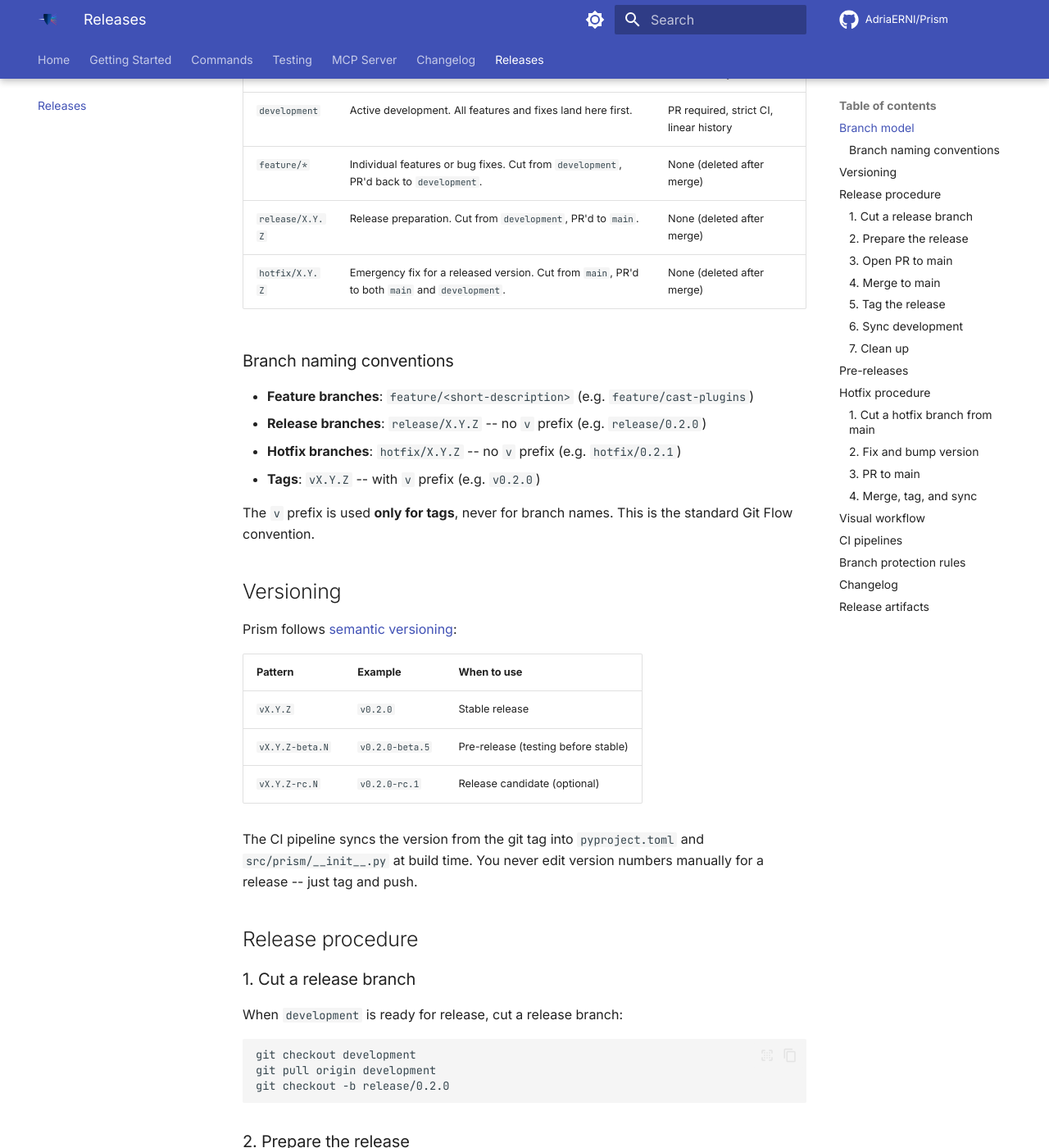
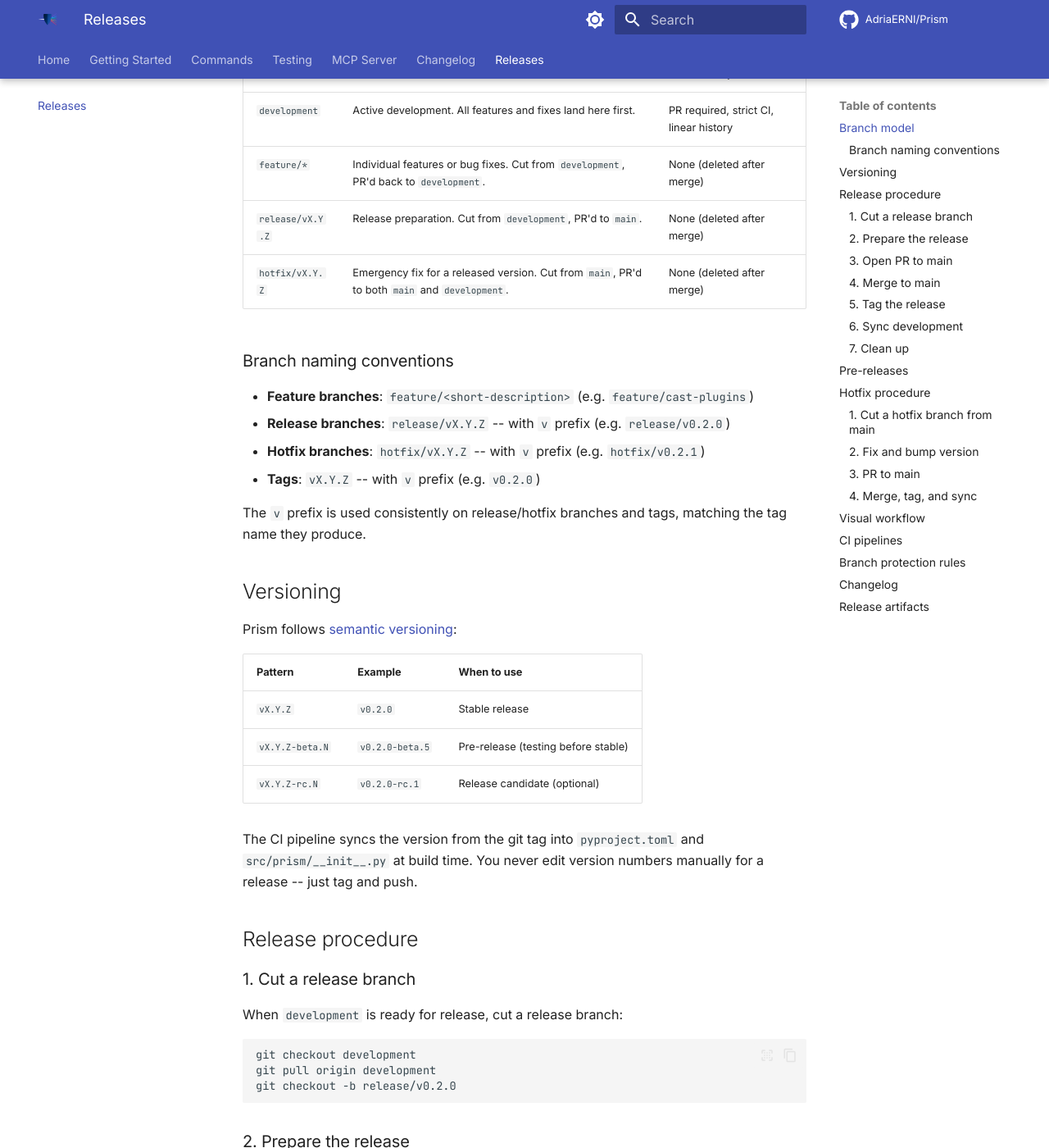
Before and after one commit to AdriaERNI/Prism, an MkDocs documentation site: the page built from docs/releases.md, in a window 1280 px wide and 1400 px high, scrolled down 436 px. Shown: the whole window at 82% size. Built offline with MkDocs 1.6.1 and Material for MkDocs 9.7.7, drawn with Linux system fonts in a browser that asks for light colours; comment, search, counter and statistics services are not loaded; some of the changed text lies outside the part shown.

Commit message:
docs: use release/vX.Y.Z naming convention consistently (v prefix)

````diff
--- a/docs/releases.md
+++ b/docs/releases.md
@@ -13,18 +13,18 @@ and the CI pipeline that automates artifact builds.
 | `main` | Production-ready code. Every commit on `main` is a released version. | PR required, strict CI, linear history |
 | `development` | Active development. All features and fixes land here first. | PR required, strict CI, linear history |
 | `feature/*` | Individual features or bug fixes. Cut from `development`, PR'd back to `development`. | None (deleted after merge) |
-| `release/X.Y.Z` | Release preparation. Cut from `development`, PR'd to `main`. | None (deleted after merge) |
-| `hotfix/X.Y.Z` | Emergency fix for a released version. Cut from `main`, PR'd to both `main` and `development`. | None (deleted after merge) |
+| `release/vX.Y.Z` | Release preparation. Cut from `development`, PR'd to `main`. | None (deleted after merge) |
+| `hotfix/vX.Y.Z` | Emergency fix for a released version. Cut from `main`, PR'd to both `main` and `development`. | None (deleted after merge) |
 
 ### Branch naming conventions
 
 - **Feature branches**: `feature/<short-description>` (e.g. `feature/cast-plugins`)
-- **Release branches**: `release/X.Y.Z` -- no `v` prefix (e.g. `release/0.2.0`)
-- **Hotfix branches**: `hotfix/X.Y.Z` -- no `v` prefix (e.g. `hotfix/0.2.1`)
+- **Release branches**: `release/vX.Y.Z` -- with `v` prefix (e.g. `release/v0.2.0`)
+- **Hotfix branches**: `hotfix/vX.Y.Z` -- with `v` prefix (e.g. `hotfix/v0.2.1`)
 - **Tags**: `vX.Y.Z` -- with `v` prefix (e.g. `v0.2.0`)
 
-The `v` prefix is used **only for tags**, never for branch names. This is
-the standard Git Flow convention.
+The `v` prefix is used consistently on release/hotfix branches and tags,
+matching the tag name they produce.
 
 ## Versioning
 
@@ -49,7 +49,7 @@ When `development` is ready for release, cut a release branch:
 ```bash
 git checkout development
 git pull origin development
-git checkout -b release/0.2.0
+git checkout -b release/v0.2.0
 ```
 
 ### 2. Prepare the release
@@ -72,8 +72,8 @@ git commit -m "release: prepare v0.2.0"
 ### 3. Open PR to main
 
 ```bash
-git push -u origin release/0.2.0
-gh pr create --base main --head release/0.2.0 \
+git push -u origin release/v0.2.0
+gh pr create --base main --head release/v0.2.0 \
   --title "release: v0.2.0" \
   --body "Stable release v0.2.0"
 ```
@@ -124,8 +124,8 @@ git push origin development
 Delete the release branch (local + remote):
 
 ```bash
-git branch -d release/0.2.0
-git push origin --delete release/0.2.0
+git branch -d release/v0.2.0
+git push origin --delete release/v0.2.0
 ```
 
 ## Pre-releases
@@ -157,7 +157,7 @@ When a critical bug is found in a released version:
 ```bash
 git checkout main
 git pull origin main
-git checkout -b hotfix/0.2.1
+git checkout -b hotfix/v0.2.1
 ```
 
 ### 2. Fix and bump version
@@ -174,8 +174,8 @@ git commit -m "fix: critical bug in SQL execution"
 ### 3. PR to main
 
 ```bash
-git push -u origin hotfix/0.2.1
-gh pr create --base main --head hotfix/0.2.1 \
+git push -u origin hotfix/v0.2.1
+gh pr create --base main --head hotfix/v0.2.1 \
   --title "hotfix: v0.2.1" \
   --body "Critical fix for v0.2.0"
 ```
@@ -195,30 +195,30 @@ git merge main --no-edit
 git push origin development
 
 # Clean up
-git branch -d hotfix/0.2.1
-git push origin --delete hotfix/0.2.1
+git branch -d hotfix/v0.2.1
+git push origin --delete hotfix/v0.2.1
 ```
 
 ## Visual workflow
 
 ```
-development  feature/cast   release/0.2.0     main
-    |              |               |            |
-    |--- CUT ------|               |            |
-    |              |               |            |
-    |<-- MERGE ----|               |            |
-    |                              |            |
-    |---------- CUT ---------------|            |
-    |                              |            |
-    |                              |--- PR ---->|
-    |                              |            |
-    |                              |      MERGE |
-    |                              |            |
+development  feature/cast   release/v0.2.0     main
+    |              |               |              |
+    |--- CUT ------|               |              |
+    |              |               |              |
+    |<-- MERGE ----|               |              |
+    |                              |              |
+    |---------- CUT ---------------|              |
+    |                              |              |
+    |                              |--- PR ------>|
+    |                              |              |
+    |                              |        MERGE |
+    |                              |              |
     |                              |       TAG v0.2.0
-    |                              |            |
-    |<----------- SYNC (merge main into dev) ---|
-    |                                           |
-    |                                     DELETE release/0.2.0
+    |                              |              |
+    |<----------- SYNC (merge main into dev) ----|
+    |                                             |
+    |                                       DELETE release/v0.2.0
 ```
 
 ## CI pipelines
````
Also changed, not shown: AGENTS.md (+4 -4 lines).
